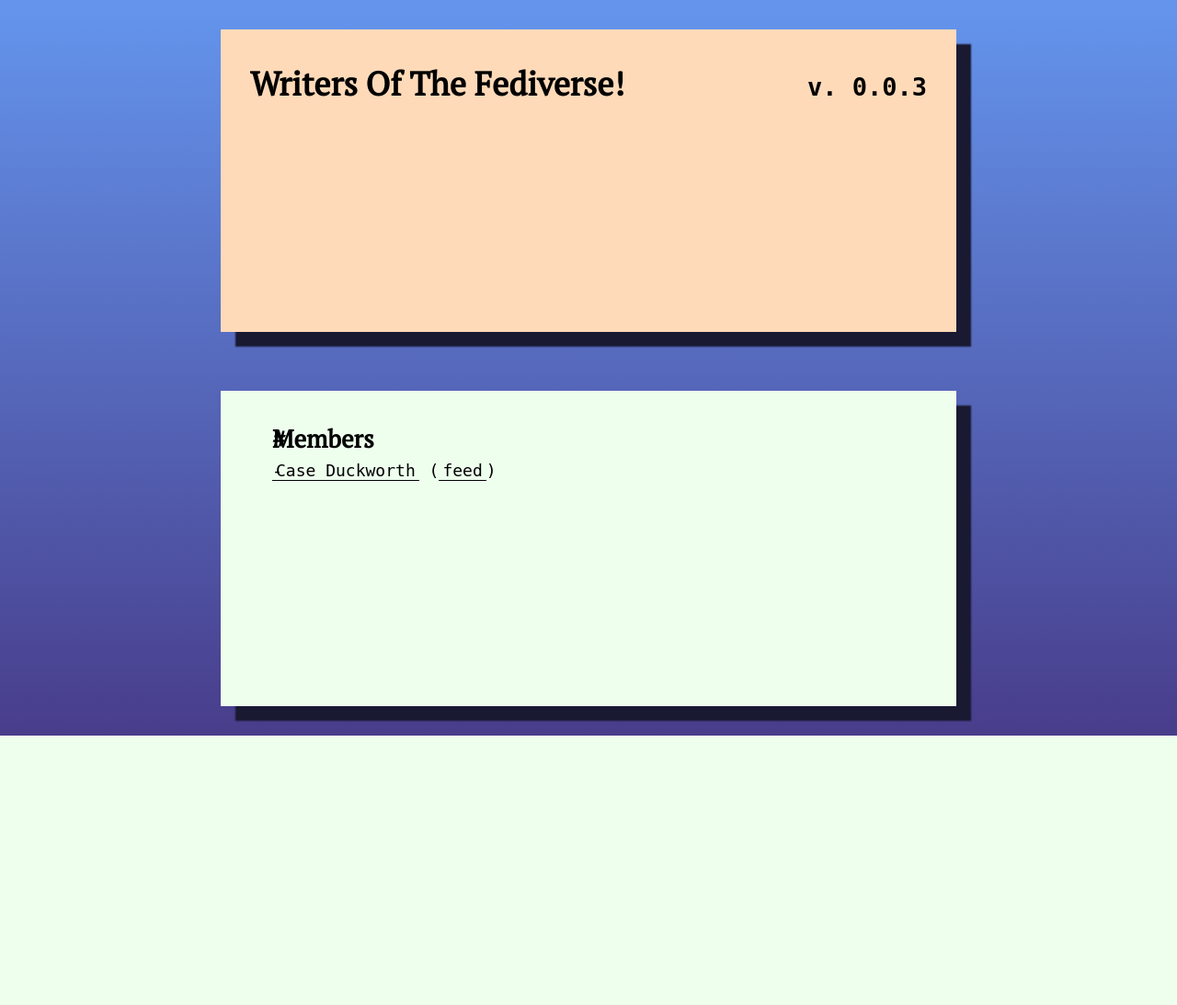
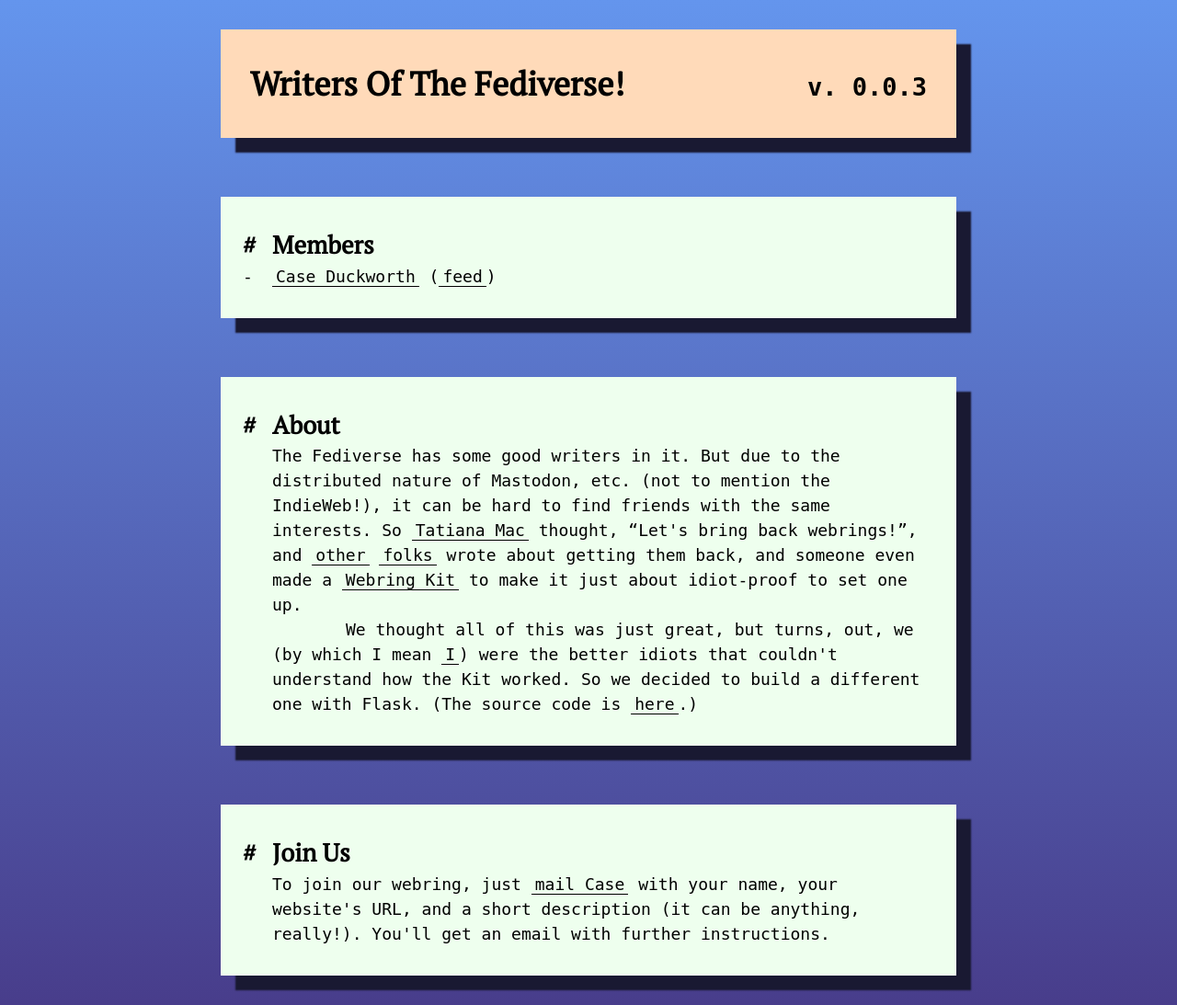
Before and after one commit to duckwork/nethoop, a Flask app: page / in a window 1280 px wide. Shown: the whole page at 92% size. Before the commit the page ends 800 px from the top, so only its background shows below. Run offline with Flask 2, Linux system fonts and the light colour scheme; some web fonts are replaced.

Commit message:
Modularize templates

```diff
--- /dev/null
+++ b/templates/about.html
@@ -0,0 +1,26 @@
+<section id='about' class='container'>
+<header><h1>About</h1></header>
+<p>
+    The Fediverse has some good writers in it.
+    But due to the distributed nature of Mastodon, etc.
+    (not to mention the IndieWeb!),
+    it can be hard to find friends with the same interests.
+    So
+    <a href="https://twitter.com/TatianaTMac/status/1114388079630929926">
+        Tatiana Mac</a> thought, <q>Let's bring back webrings!</q>,
+    and <a href="https://www.sonniesedge.net/posts/webrings">other</a>
+    <a href="https://bryanlrobinson.com/blog/2019/02/07/bring-fansites-back-to-the-web/">folks</a>
+    wrote about getting them back,
+    and someone even made a
+    <a href="https://mxb.dev/blog/webring-kit/">Webring Kit</a>
+    to make it just about idiot-proof to set one up.
+</p>
+<p>
+    We thought all of this was just great,
+    but turns, out, we (by which I mean <a href="https://www.acdw.net">I</a>)
+    were the better idiots that couldn't understand how the Kit worked.
+    So we decided to build a different one with Flask.
+    (The source code is
+    <a href="https://github.com/duckwork/nethoop">here</a>.)
+</p>
+</section>
--- a/templates/index.html
+++ b/templates/index.html
@@ -13,17 +13,8 @@
         <h1>{{ title }}</h1>
         <h2>v. {{ version }}</h2>
     </header>
-    <main role="main" class="container">
-    <section id="members">
-        <h1>Members</h1>
-        <ul>
-            {% for m in members %}
-            <li><a href="{{ m.href }}">{{ m.name }}</a>
-                (<a href="{{ m.feed }}">feed</a>)
-            </li>
-            {% endfor %}
-        </ul>
-    </section>
-    </main>
+    {% include "members.html" ignore missing %}
+    {% include "about.html" ignore missing %}
+    {% include "join.html" ignore missing %}
 </body>
 </html>
--- /dev/null
+++ b/templates/join.html
@@ -0,0 +1,9 @@
+<section id="join" class="container">
+    <header><h1>join us</h1></header>
+    <p>
+    To join our webring, just <a href="mailto:ring@acdw.net">mail Case</a>
+    with your name, your website's URL, and a short description
+    (it can be anything, really!).
+    You'll get an email with further instructions.
+    </p>
+</section>
--- /dev/null
+++ b/templates/members.html
@@ -0,0 +1,10 @@
+<section id="members" class="container">
+    <header><h1>Members</h1></header>
+    <ul>
+        {% for m in members %}
+        <li><a href="{{ m.href }}">{{ m.name }}</a>
+            (<a href="{{ m.feed }}">feed</a>)
+        </li>
+        {% endfor %}
+    </ul>
+</section>
```
